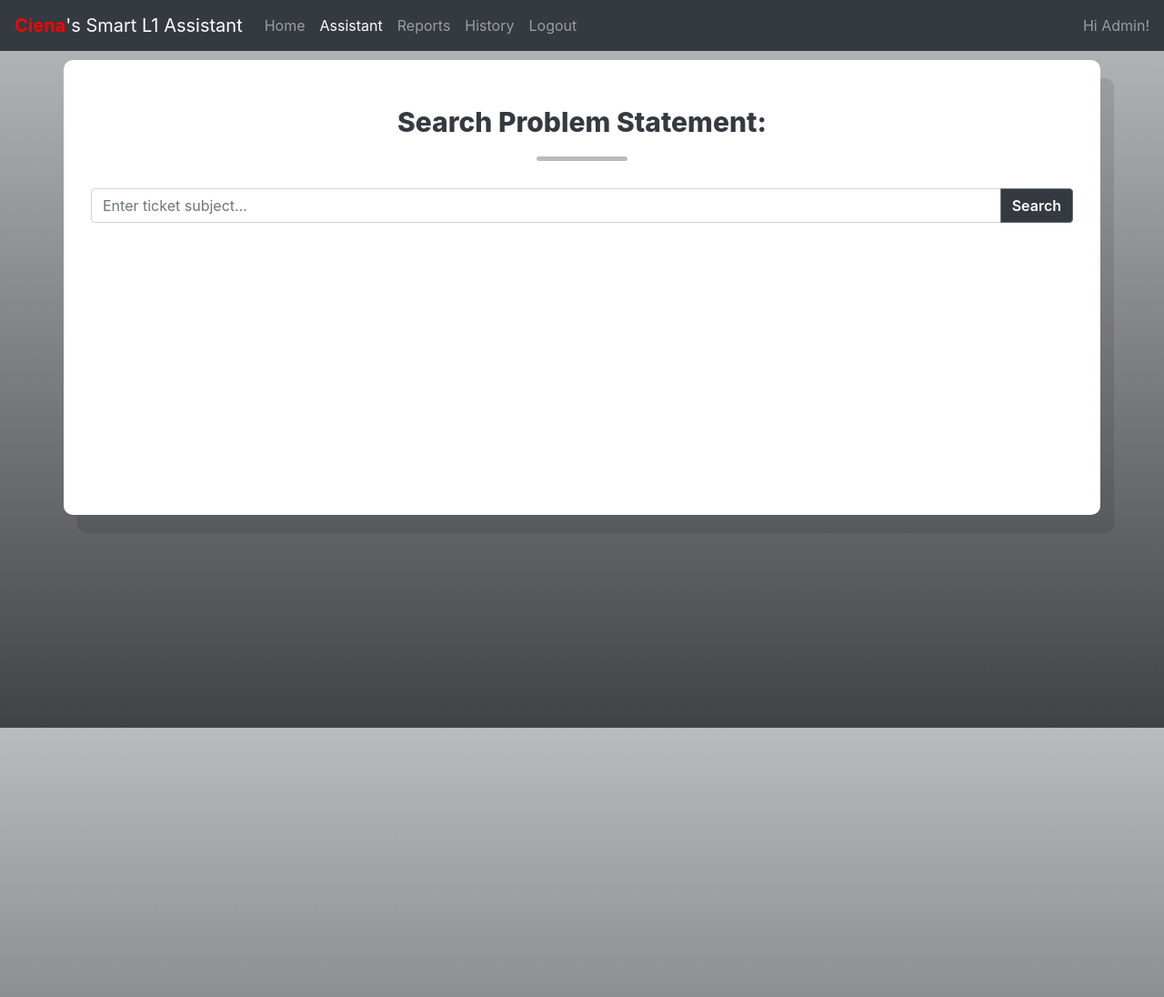
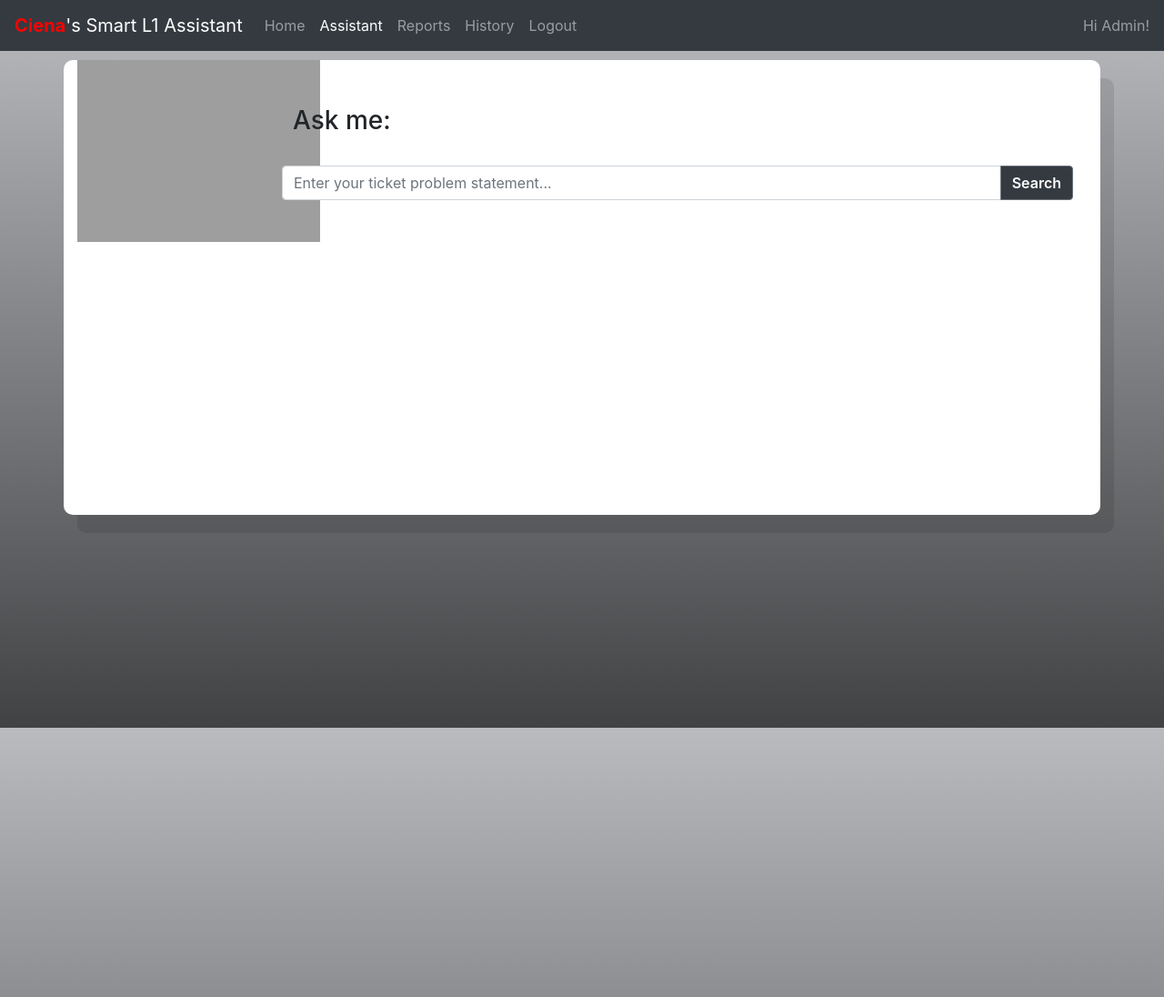
Before and after one commit to shivkumarsah/ai-smart-assistant, a Django app: page / in a window 1280 px wide. Shown: the whole page at 91% size. Run offline with Django 3.2, Linux system fonts and the light colour scheme; a user stored in the database is signed in; some libraries are stand-ins or nearby versions; grey boxes are pictures that could not be loaded.

```diff
--- a/ciena/views.py
+++ b/ciena/views.py
@@ -40,10 +40,8 @@ def query2engine(request):
 
 
 def update(request):
-    #save new ticket and solution for re-training and modeling
+    """save new ticket and solution for re-training and modeling"""
     try:
-        #tickets = Tickets.objects.all()
-        #print("tickets === ", tickets)
         if request.method == 'POST':
             ticket = Tickets()
             ticket.problem = request.POST['query']
--- a/templates/home.html
+++ b/templates/home.html
@@ -4,14 +4,16 @@
 
 {% block content %}
 <form class="login-form" name="login" method="post">
-
     <div class="row">
-            <div class="col-md-12 login-sec">
-                <h2 class="text-center">Search Problem Statement:</h2>
-
+        <div class="col-md-2">
+            <img height="200" align="center" src="https://steemitimages.com/0x0/https://cdn.dribbble.com/users/37530/screenshots/2937858/drib_blink_bot.gif">
+        </div>
+        <div class="col-md-10 login-sec" style="padding-left: 50px;">
+            <h3 style="padding-left: 12px;">Ask me:</h3>
+            <div class="row">&nbsp;</div>
             <div class="form-group">
                 <div class="input-group mb-3">
-                        <input type="text" id="search_for" class="form-control" placeholder="Enter ticket subject..." aria-describedby="basic-addon2">
+                    <input type="text" id="search_for" class="form-control" placeholder="Enter your ticket problem statement..." />
                     <div class="input-group-append">
                         <button type="button" id="search" value="Search" class="btn btn-outline-secondary btn-login float-right">Search</button>
                     </div>
@@ -89,9 +91,7 @@
 
         bar.animate(percent);  // Number from 0.0 to 1.0
     }
-    //createProgressBar(container, 0.8);
-    //createProgressBar(container2, 0.50);
-    //createProgressBar(container3, 0.38);
+
     $('#results').hide();
     $('#result_update_row').hide();
     $('#update').click(function () {
@@ -140,18 +140,17 @@
     }
 
     $('#search').click(function () {
-    //function searchProblem() {
         if ($('#search_for').val()) {
-            //$('#search').attr("disabled", "disabled");
+
+            $('#results').hide();
+            $('#result_update_row').hide();
 
             var $this = $('.btn');
             var loadingText = '<i class="fa fa-circle-o-notch fa-spin"></i> loading...';
             if ($(this).html() !== loadingText) {
                 $this.data('original-text', $(this).html());
                 $this.html(loadingText);
-                //searchProblem();
             }
-
             $.ajax({
                 method: "GET",
                 url: "/query2engine/",
```
Also changed, not shown: 1 other file. Lines whose indentation alone changed are shown as unchanged.
